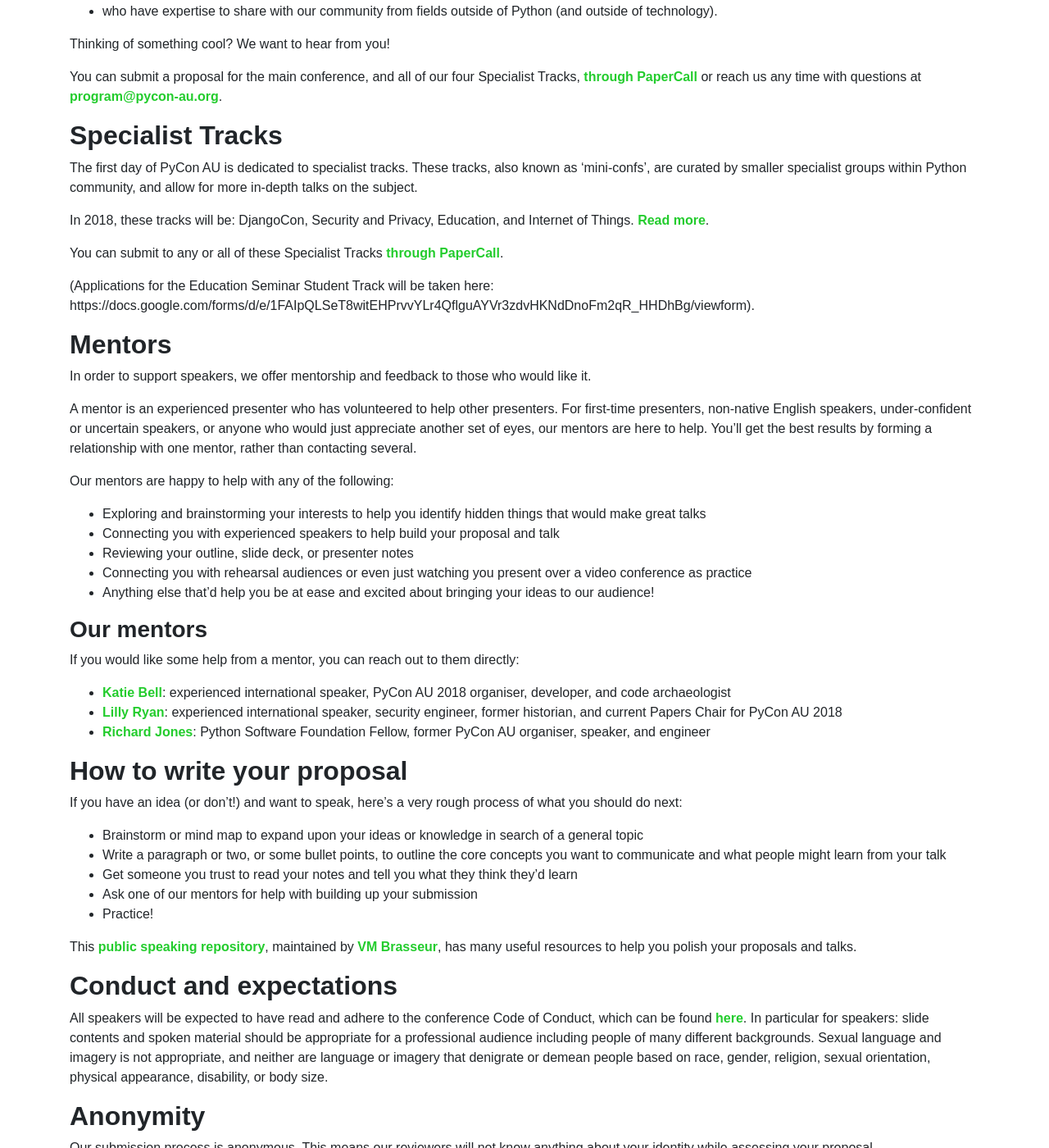
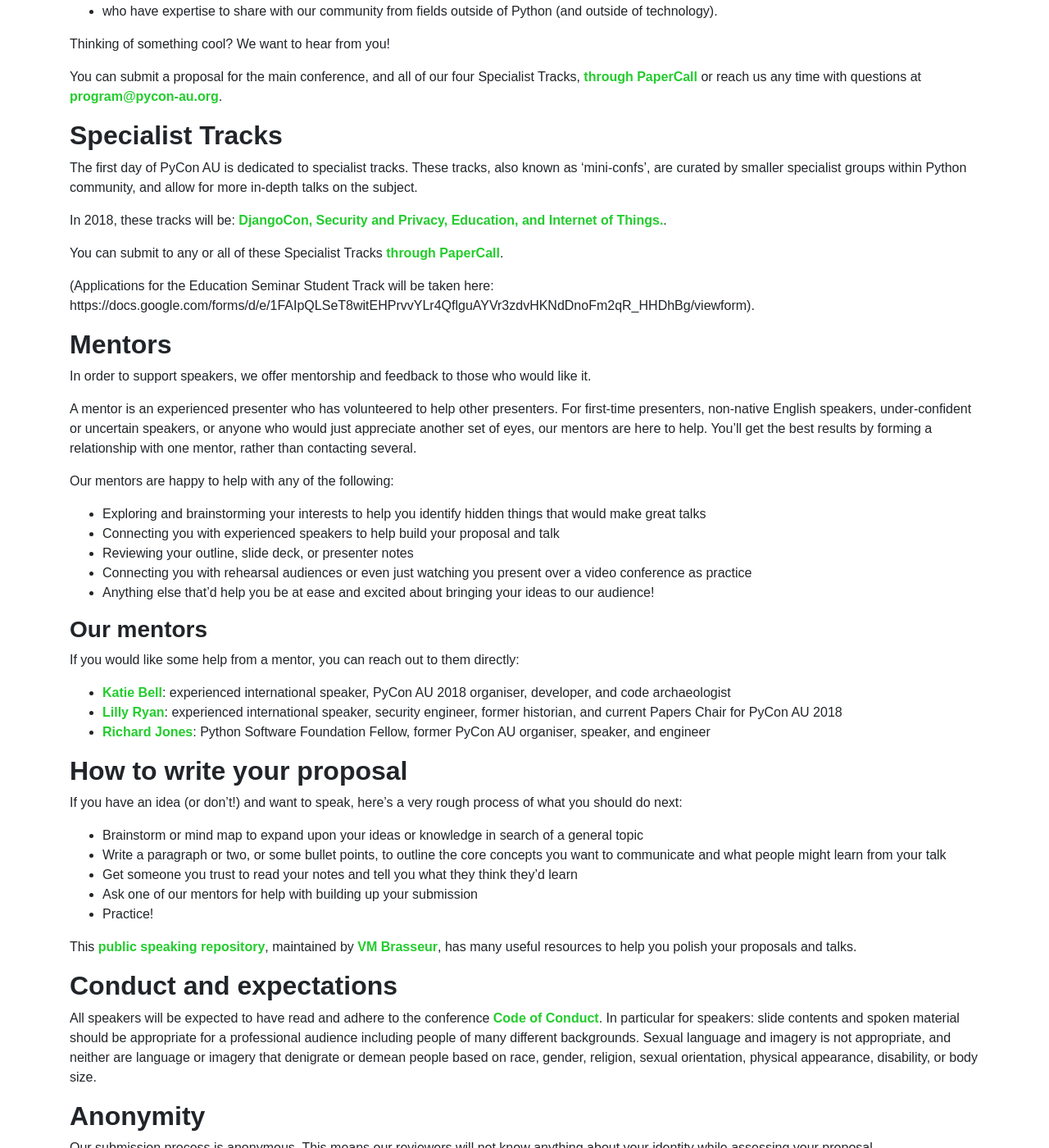
Before and after one commit to pyconau/2018.pycon-au.org, a Jekyll site: the page built from speak.md, in a window 1280 px wide and 1400 px high, scrolled down 926 px. Shown: the whole window at 82% size. Built offline with Jekyll 4.4.1, drawn with Linux system fonts in a browser that asks for light colours; some web fonts are replaced.

Commit message:
Make links more accessible

```diff
--- a/speak.md
+++ b/speak.md
@@ -38,7 +38,7 @@
 
 The first day of PyCon AU is dedicated to specialist tracks. These tracks, also known as 'mini-confs', are curated by smaller specialist groups within Python community, and allow for more in-depth talks on the subject.
 
-In 2018, these tracks will be: DjangoCon, Security and Privacy, Education, and Internet of Things. [Read more](http://2018.pycon-au.org/news/specialist-tracks).
+In 2018, these tracks will be: [DjangoCon, Security and Privacy, Education, and Internet of Things.](http://2018.pycon-au.org/news/specialist-tracks).
 
 You can submit to any or all of these Specialist Tracks [through PaperCall](https://www.papercall.io/pyconau2018).
 
@@ -80,7 +80,7 @@
 
 ## Conduct and expectations
 
-All speakers will be expected to have read and adhere to the conference Code of Conduct, which can be found [here](http://2018.pycon-au.org/conduct/). In particular for speakers: slide contents and spoken material should be appropriate for a professional audience including people of many different backgrounds. Sexual language and imagery is not appropriate, and neither are language or imagery that denigrate or demean people based on race, gender, religion, sexual orientation, physical appearance, disability, or body size.
+All speakers will be expected to have read and adhere to the conference [Code of Conduct](http://2018.pycon-au.org/conduct/). In particular for speakers: slide contents and spoken material should be appropriate for a professional audience including people of many different backgrounds. Sexual language and imagery is not appropriate, and neither are language or imagery that denigrate or demean people based on race, gender, religion, sexual orientation, physical appearance, disability, or body size.
 
 ## Anonymity
 
```
